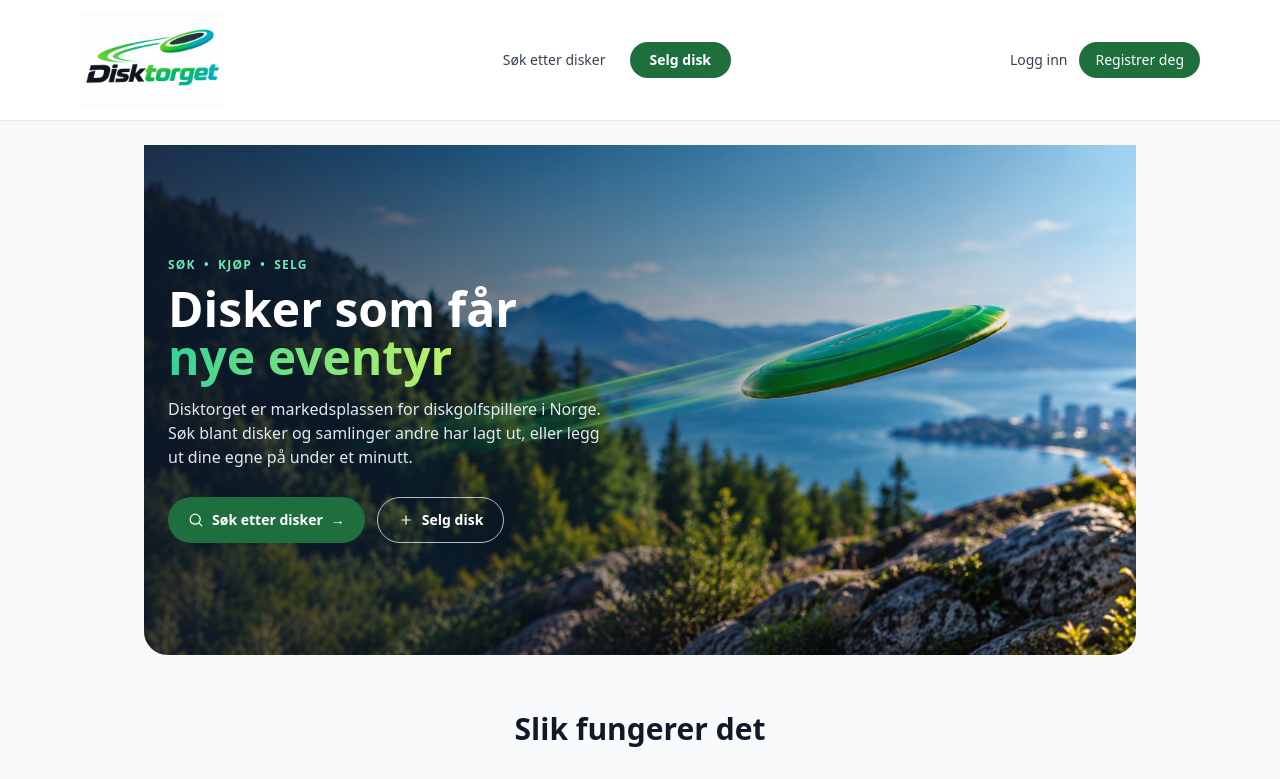
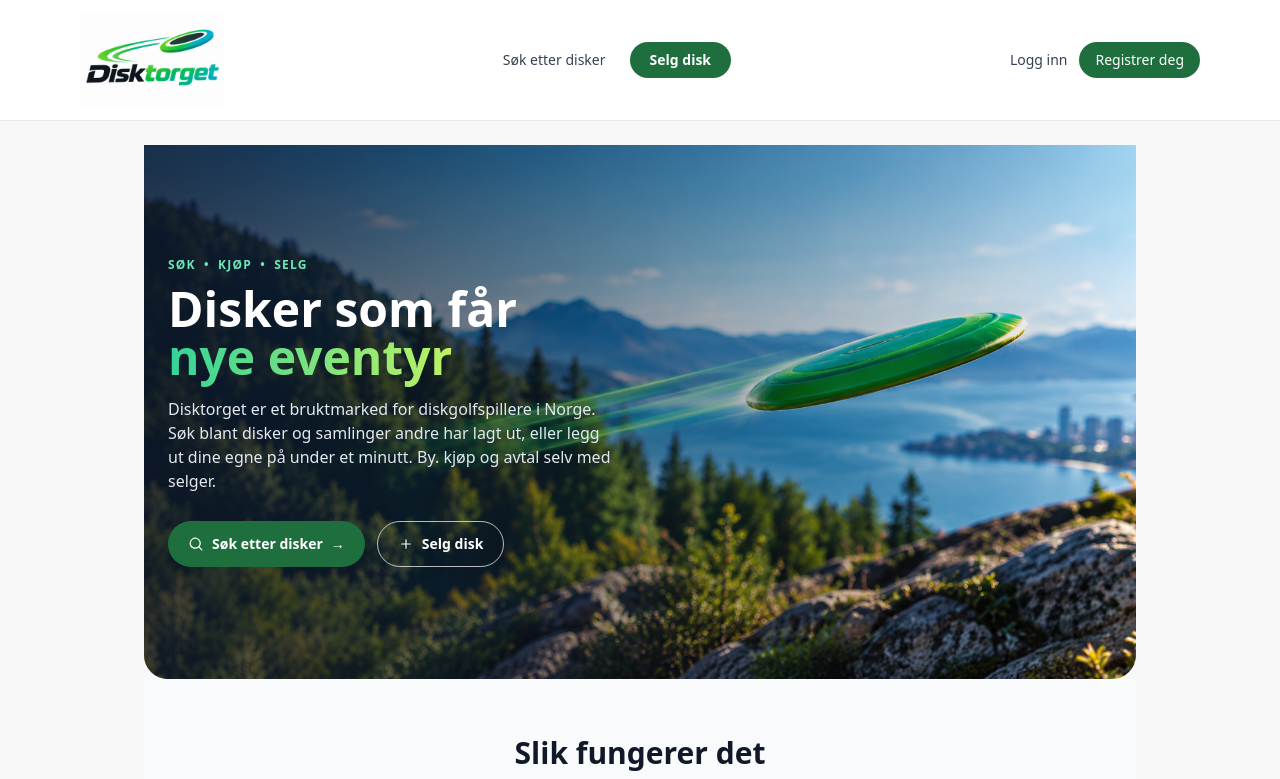
Before and after one commit to LeanderTS/Disktorget, a Next.js app: page / in a window 1280 px wide. Shown: the top 779 px of the page. Built offline with nearby package versions, Linux system fonts and the light colour scheme; no server answers; the database is empty.

Commit message:
Update Hero.tsx

```diff
--- a/src/components/Hero.tsx
+++ b/src/components/Hero.tsx
@@ -24,8 +24,8 @@ export default function Hero() {
               </span>
             </h1>
             <p className="mt-4 max-w-md text-slate-200">
-              Disktorget er markedsplassen for diskgolfspillere i Norge. Søk blant disker
-              og samlinger andre har lagt ut, eller legg ut dine egne på under et minutt.
+              Disktorget er et bruktmarked for diskgolfspillere i Norge. Søk blant disker
+              og samlinger andre har lagt ut, eller legg ut dine egne på under et minutt. By. kjøp og avtal selv med selger.
             </p>
             <div className="mt-7 flex flex-wrap gap-3">
               <Link
```
